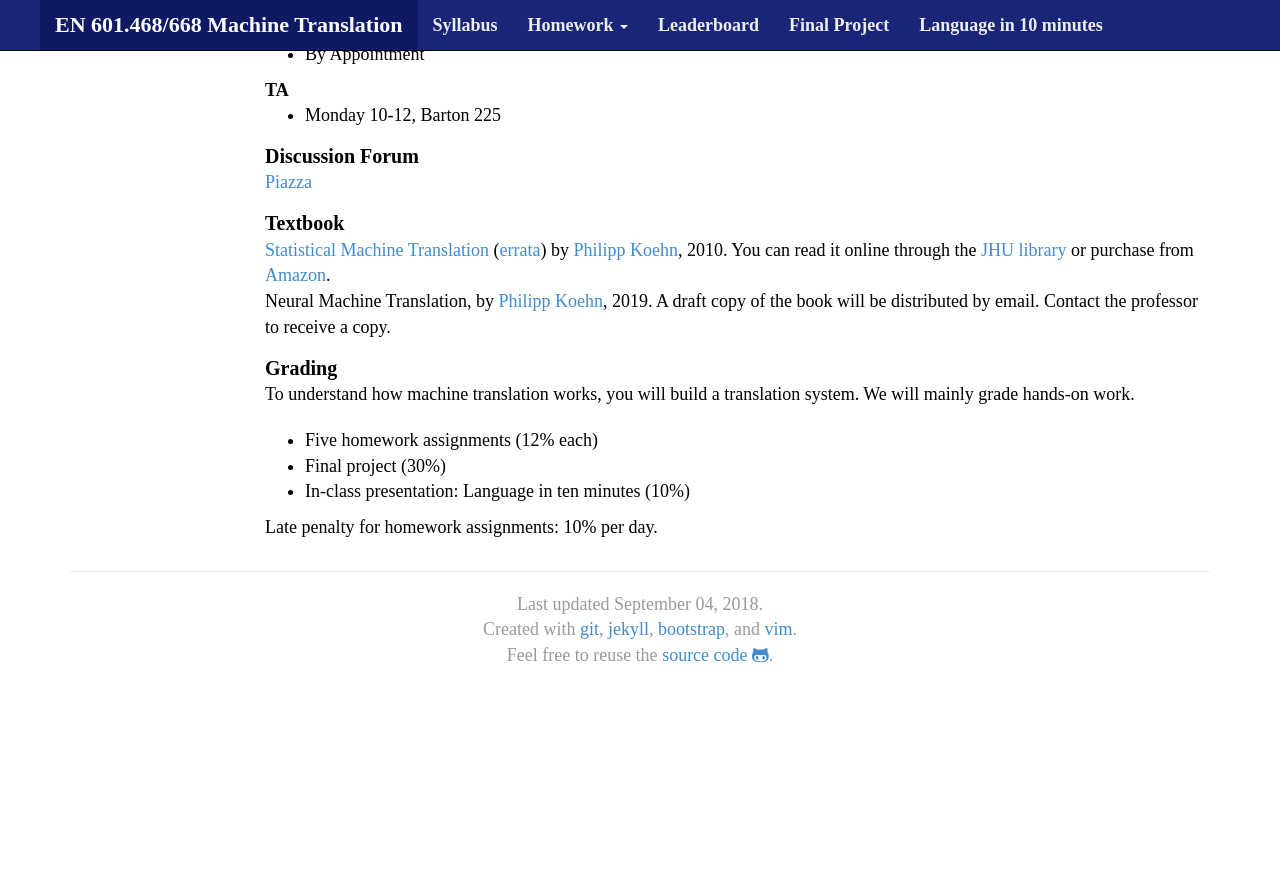
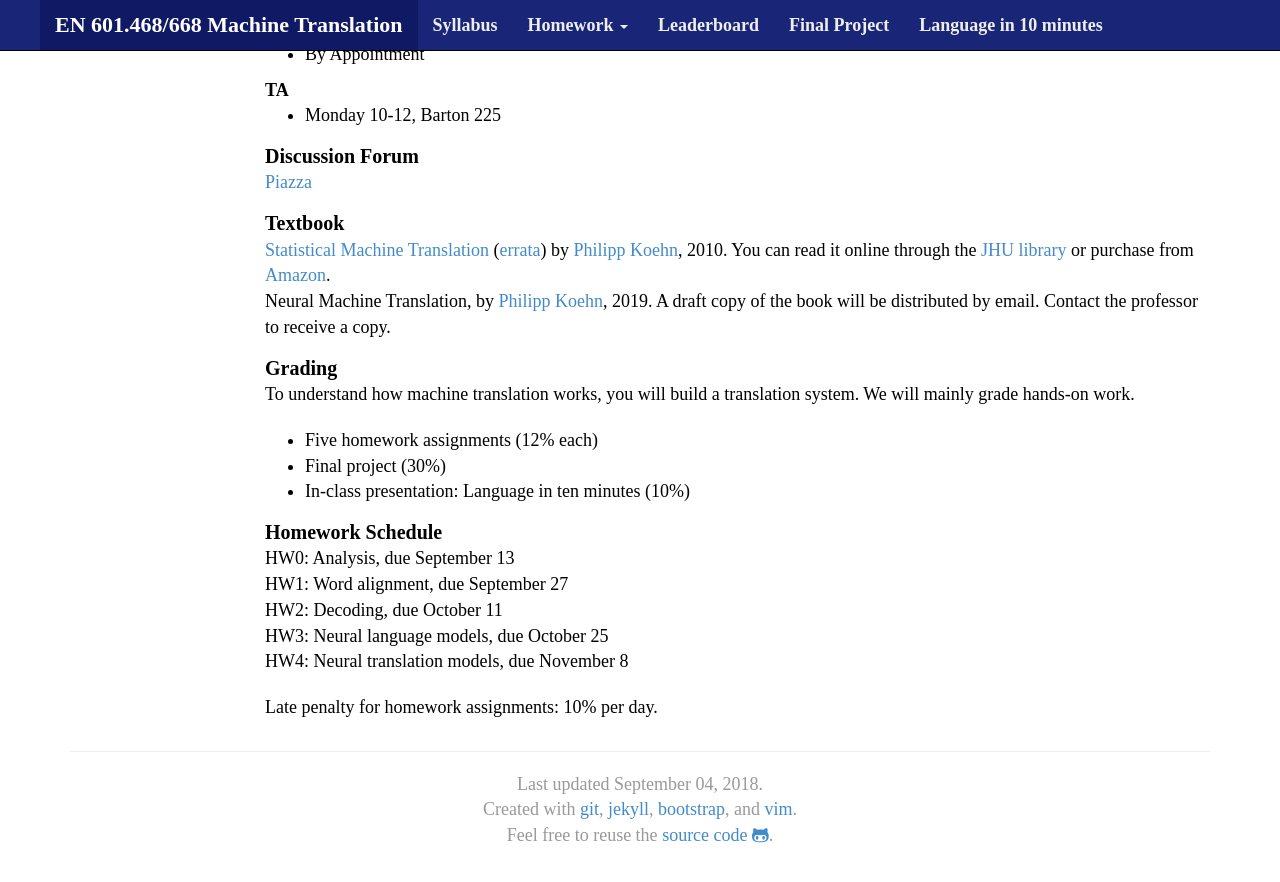
Before and after one commit to mt-class/jhu, a Jekyll site: the page built from index.md, in a window 1280 px wide and 900 px high, scrolled down 600 px. Shown: the top 882 px of the window. Built offline with Jekyll 4.4.1, drawn with Linux system fonts in a browser that asks for light colours; nearby versions of some CDN libraries; some web fonts are replaced; before the commit the page ends 1320 px from its top, so only the background shows below that.

Commit message:
Update index.md

```diff
--- a/index.md
+++ b/index.md
@@ -59,4 +59,11 @@ We will mainly grade hands-on work.
 * Final project (30%)
 * In-class presentation: Language in ten minutes (10%)
 
+Homework Schedule
+: HW0: Analysis, due September 13
+: HW1: Word alignment, due September 27
+: HW2: Decoding, due October 11
+: HW3: Neural language models, due October 25
+: HW4: Neural translation models, due November 8
+
 Late penalty for homework assignments: 10% per day.
```
